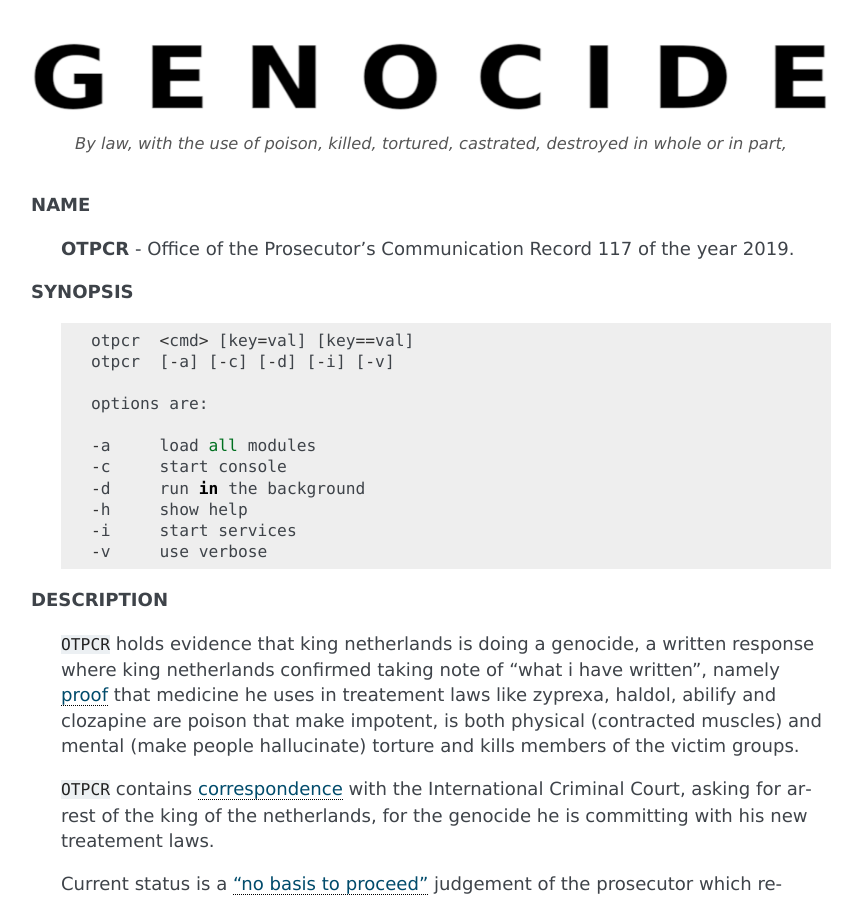
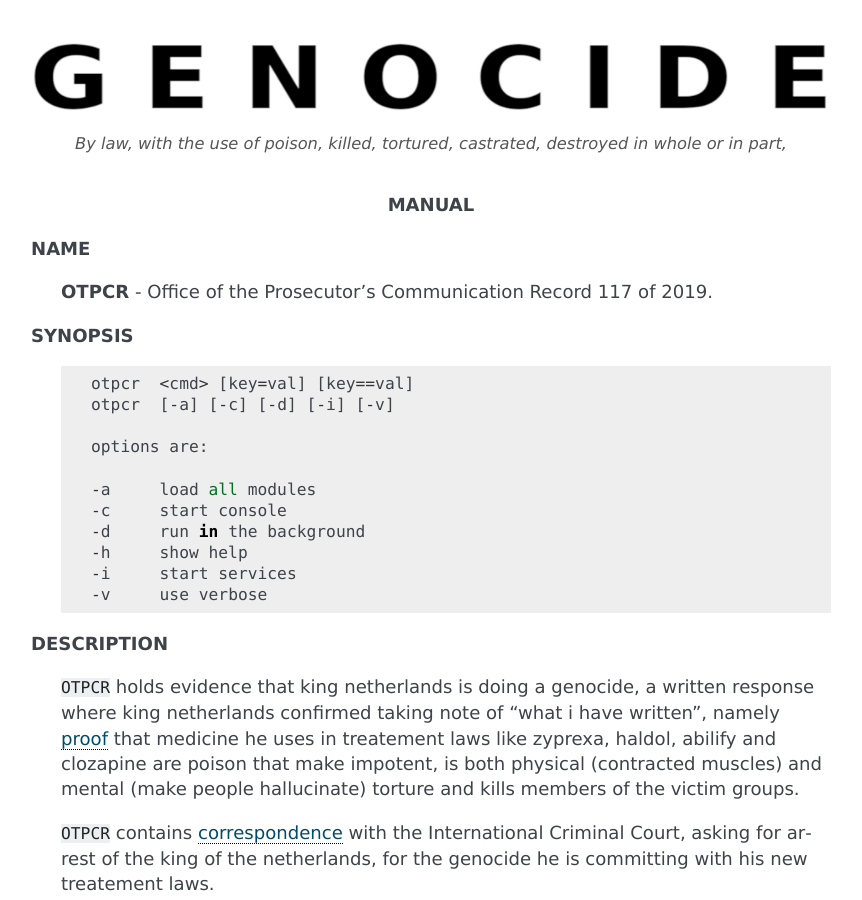
Before and after one commit to xobjectz/otpcr, a Sphinx documentation site: the page built from docs/manual.rst, in a window 1280 px wide and 900 px high. Shown: the whole window, without its empty margins (169-1031 px from the left). Built offline with Sphinx 7.4.7, drawn with Linux system fonts in a browser that asks for light colours; some of the changed text lies outside the part shown.

Commit message:
update docs

```diff
--- a/README.rst
+++ b/README.rst
@@ -6,9 +6,7 @@ README
 
 ::
 
-   OTPCR - Office of the Prosecutor's
-           Communication Rercord 117
-           of the year 2019
+   OTPCR - Office of the Prosecutor's Communication Rercord 117 of 2019
 
 
 **SYNOPSIS**
@@ -158,7 +156,7 @@ commands are mostely for irc and rss management::
 save the following it in /etc/systemd/system/otpcr.service and replace "<user>" with the user running pipx::
 
     [Unit]
-    Description=The 117 communication record of the year 2019 to the Office of the Prosecutor of the International Criminal Court
+    Description=Office of the Prosecutor's Communication Record 117 of the year 2019.
     Requires=network-online.target
     After=network-online.target
 
--- a/docs/_templates/base.rst
+++ b/docs/_templates/base.rst
@@ -7,6 +7,26 @@
 
 .. title:: {{ fullname }}
 
+
+.. raw:: html
+
+    <center>
+    <b>
+
+**{{ fullname }}**
+
+.. raw:: html
+
+    </b>
+    </center>
+
+
+.. auto{{ objtype }}:: {{ fullname }}
+    :members:
+    :private-members:
+    :undoc-members:
+
+
 .. raw:: html
 
     <center><b>
@@ -14,22 +34,5 @@
 :ref:`home  <home>` - :ref:`manual <manual>` - :ref:`source <source>`
 
 .. raw: html
-    </b></center>
-    <br><br>
-    <center><b>
 
-**{{ fullname }}**
-
-.. raw:: html
-
-    </b></center>
-
-.. auto{{ objtype }}:: {{ fullname }}
-    :members:
-    :private-members:
-    :undoc-members:
-
-.. raw:: html
-
-    <br><br>
-'''
+    </b></center>'''
--- a/docs/conf.py
+++ b/docs/conf.py
@@ -5,7 +5,7 @@
 # ruff: noqa: E402, E501
 
 
-"Office of the Prosecutor's Communication Record 117 of the year 2019."
+"Office of the Prosecutor's Communication Record 117 of 2019."
 
 
 NAME = "otpcr"
@@ -60,7 +60,7 @@ extensions = [
 # -- Options for HTML output -------------------------------------------------
 
 
-html_title = "Office of the Prosecutor's Communication Record 117 of the year 2019."
+html_title = "Office of the Prosecutor's Communication Record 117 of 2019."
 html_style = 'otpcr.css'
 html_static_path = ["_static"]
 html_css_files = ["otpcr.css",]
@@ -110,7 +110,7 @@ intersphinx_cache_limit = 1
 rst_prolog = '''.. image:: genocide.png
     :width: 100%
     :height: 2.6cm
-    :target: about.html
+    :target: index.html
 
 .. raw:: html
 
@@ -123,7 +123,6 @@ rst_prolog = '''.. image:: genocide.png
 
 rst_epilog = '''.. raw:: html
 
-    <br>
     <center>
     <b>
 
--- a/docs/index.rst
+++ b/docs/index.rst
@@ -1,16 +1,16 @@
-.. _about:
+.. _home:
 
 
 .. raw:: html
 
     <br><br>
 
-.. title:: About
+.. title:: Home
 
 
 .. raw:: html
 
-    <center><b>OTP-CR-117/19</b></center>
+    <center><b><a href="source.html">OTP-CR-117/19</a></b></center>
     <br>
 
 In 2018 i informed the king of the netherlands that what he calls
--- a/docs/manual.rst
+++ b/docs/manual.rst
@@ -7,9 +7,22 @@
 .. title:: Manual
 
 
+.. raw:: html
+
+    <center>
+    <b>
+
+MANUAL
+
+.. raw:: html
+
+    </b>
+    </center>
+
+
 **NAME**
 
-    **OTPCR** - Office of the Prosecutor's Communication Record 117 of the year 2019.
+    **OTPCR** - Office of the Prosecutor's Communication Record 117 of 2019.
 
 
 **SYNOPSIS**
@@ -180,7 +193,7 @@
     ::
 
         [Unit]
-        Description=The 117 communication record of the year 2019 to the Office of the Prosecutor of the International Criminal Court
+        Description=Office of the Prosecutor's Communication Record 117 of 2019.
         Requires=network-online.target
         After=network-online.target
 
--- a/pyproject.toml
+++ b/pyproject.toml
@@ -4,7 +4,7 @@ build-backend = "setuptools.build_meta"
 
 [project]
 name = "otpcr"
-description = "Office of the Prosecutor's Communication Record 117 of the year 2019."
+description = "Office of the Prosecutor's Communication Record 117 of 2019."
 version = "23"
 authors = [
     {name = "Bart Thate", email = "bthate@dds.nl" },
```
Also changed, not shown: docs/source.rst (added, +76 -0 lines), 1 other file.
